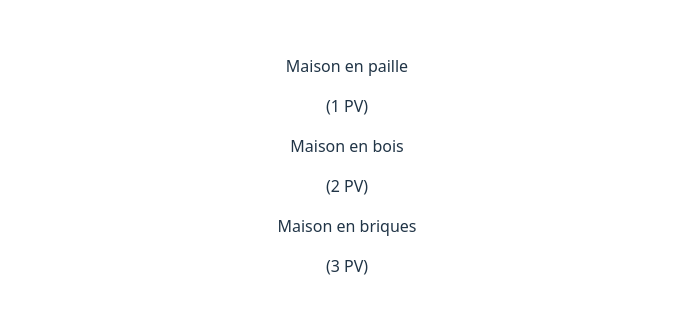
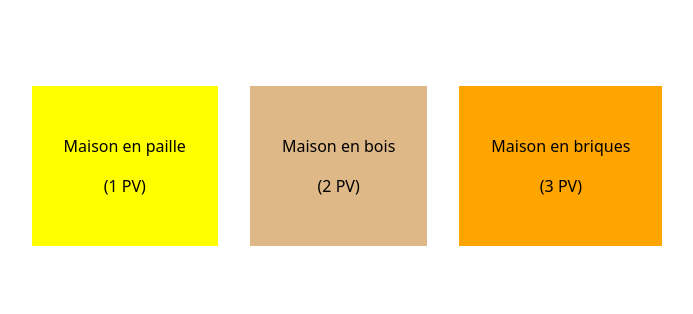
Before and after one commit to Bloubing/trois-petits-cochons, a React (Vite) app: page / in a window 1280 px wide. Shown: the part 234-548 px from the top of the page, without its empty margins (293-986 px from the left). Built offline with nearby package versions, Linux system fonts and the light colour scheme.

Commit message:
Ajout de styles à Maison

```diff
--- a/src/App.jsx
+++ b/src/App.jsx
@@ -3,10 +3,10 @@
 
 export default function App() {
   return (
-    <>
+    <div className="village">
       <Maison type="paille" nbPvDefaut={1} />
       <Maison type="bois" nbPvDefaut={2} />
       <Maison type="briques" nbPvDefaut={3} />
-    </>
+    </div>
   );
 }
--- a/src/Maison.jsx
+++ b/src/Maison.jsx
@@ -1,8 +1,8 @@
 export default function Maison({ type, nbPvDefaut }) {
   return (
-    <>
+    <div className={type}>
       <p>Maison en {type}</p>
       <p>({nbPvDefaut} PV)</p>
-    </>
+    </div>
   );
 }
```
